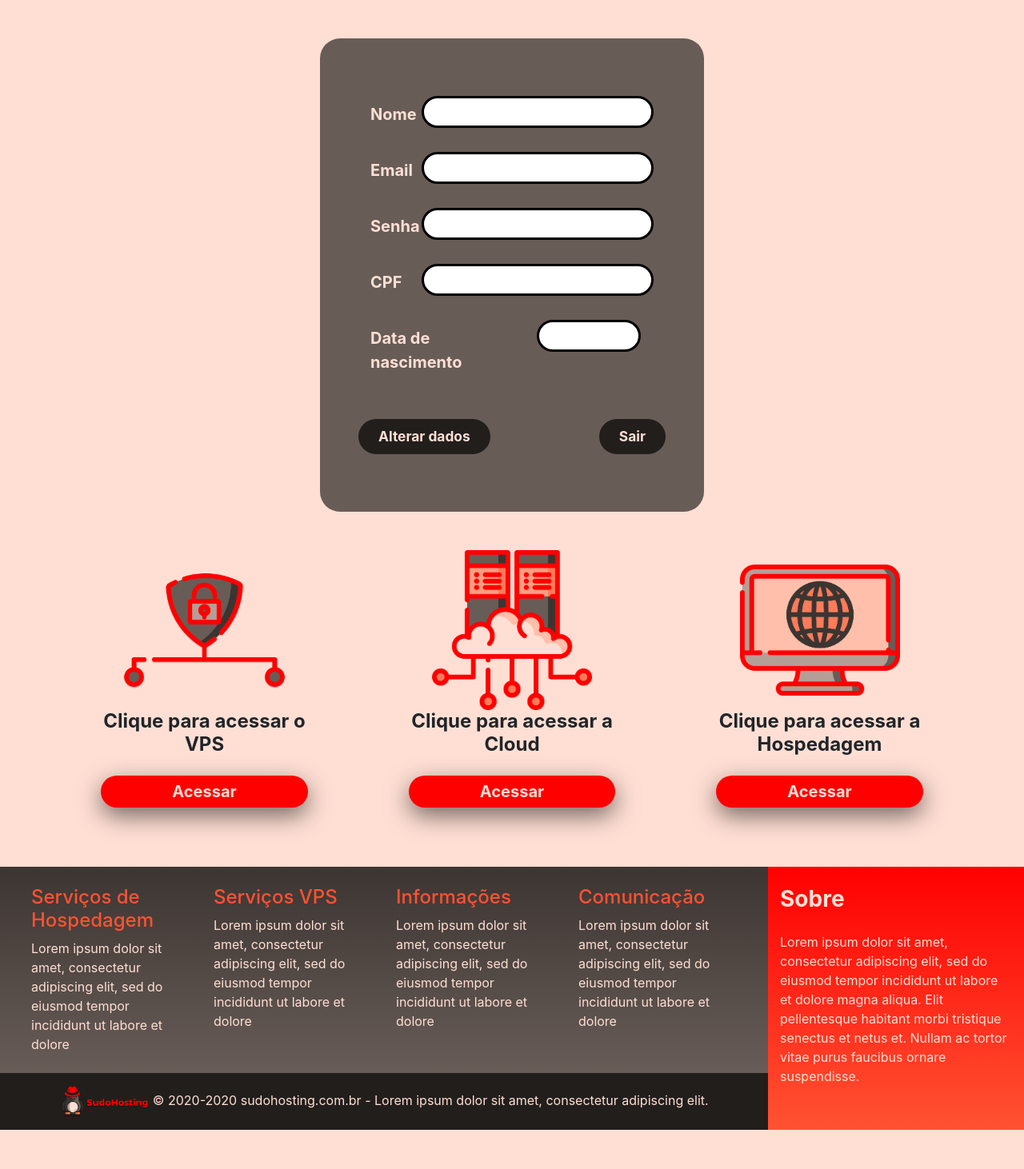
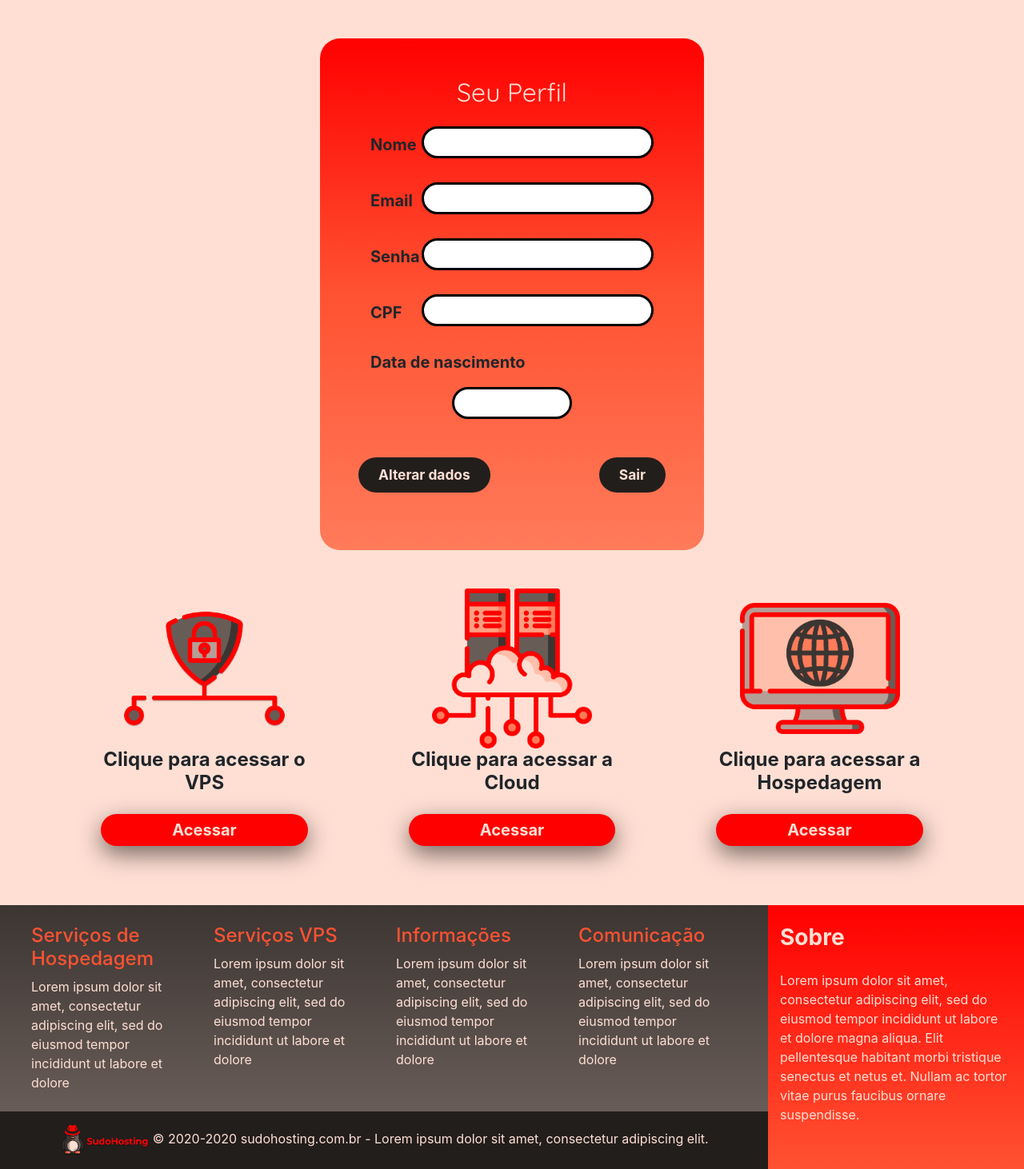
Before and after one commit to DarkSoldierBR/sudohosting, a PHP site: page /auth/user/profile.html in a window 1280 px wide. Shown: the part 73-1535 px from the top of the page at 80% size. Before the commit the page ends 1486 px from the top, so only its background shows below. Run offline with PHP 8.4, Linux system fonts and the light colour scheme; some libraries are stand-ins or nearby versions.

Commit message:
change form and text colors

```diff
--- a/auth/login.html
+++ b/auth/login.html
@@ -30,7 +30,7 @@
                 <!-- Email -->
                 <div class="row my-4">
                     <div class="col-2">
-                        <p class="my-2 text-center text-font font-weight-bold" style="font-size: 15pt">Email</p>
+                        <p class="my-2 text-center font-weight-bold" style="font-size: 15pt">Email</p>
                     </div>
                     <div class="col">
                         <div class="container login-campo">
@@ -42,7 +42,7 @@
                 <!-- Senha -->
                 <div class="row my-4">
                     <div class="col-2">
-                        <p class="my-2 text-center text-font font-weight-bold" style="font-size: 15pt">Senha</p>
+                        <p class="my-2 text-center font-weight-bold" style="font-size: 15pt">Senha</p>
                     </div>
                     <div class="col">
                         <div class="container login-campo">
--- a/auth/user/payment_request.html
+++ b/auth/user/payment_request.html
@@ -41,7 +41,8 @@
                         Após a confirmação do pagamento, o que pode
                         demorar até um pouco mais de um dia,
                         vai ser disponibilizado o serviço pelo qual você pagou.
-                </p></h4>
+                    </p>
+                </h4>
 
                 <div class="row justify-content-between m-4">
                     <button type="button" class="btn button-black">
--- a/auth/user/profile.html
+++ b/auth/user/profile.html
@@ -29,12 +29,13 @@
 
     <div class="container-fluid py-5" id="background">
         <div class="container py-5" id="login-container">
+            <h2 class="text-center text-font quicksand">Seu Perfil</h2>
             <div class="col px-5 text-center">
 
                 <!-- Nome -->
                 <div class="row my-4">
                     <div class="col-2">
-                        <p class="my-2 text-center text-font font-weight-bold" style="font-size: 15pt">Nome</p>
+                        <p class="my-2 text-center font-weight-bold" style="font-size: 15pt">Nome</p>
                     </div>
                     <div class="col">
                         <div class="container login-campo">
@@ -46,7 +47,7 @@
                 <!-- Email -->
                 <div class="row my-4">
                     <div class="col-2">
-                        <p class="my-2 text-center text-font font-weight-bold" style="font-size: 15pt">Email</p>
+                        <p class="my-2 text-center font-weight-bold" style="font-size: 15pt">Email</p>
                     </div>
                     <div class="col d-flex justify-content-center">
                         <div class="container login-campo">
@@ -59,7 +60,7 @@
                 <!-- Senha -->
                 <div class="row my-4">
                     <div class="col-2">
-                        <p class="my-2 text-center text-font font-weight-bold" style="font-size: 15pt">Senha</p>
+                        <p class="my-2 text-center font-weight-bold" style="font-size: 15pt">Senha</p>
                     </div>
                     <div class="col d-flex justify-content-center">
                         <div class="container login-campo">
@@ -72,7 +73,7 @@
                 <!-- CPF -->
                 <div class="row my-4">
                     <div class="col-2">
-                        <p class="my-2 text-center text-font font-weight-bold" style="font-size: 15pt" ;>CPF</p>
+                        <p class="my-2 text-center font-weight-bold" style="font-size: 15pt" ;>CPF</p>
                     </div>
                     <div class="col d-flex justify-content-center">
                         <div class="container login-campo">
@@ -82,15 +83,15 @@
                     </div>
                 </div>
 
-                <!-- Data de Nascimento -->
-                <div class="row my-4 justify-content-between">
-                    <div class="col">
-                        <p class="my-2 font-weight-bold text-font text-left nowrap" style="font-size: 15pt">Data de
-                            nascimento</p>
+                    <!-- Data de Nascimento -->
+                <div class="row justify-content-between my-4">
+                    <div class="col-">
+                        <p class="font-weight-bold text-nowrap" style="font-size: 15pt;margin-left: 15px;">
+                            Data de nascimento</p>
                     </div>
-                    <div class="col">
+                    <div class="col-sm">
 
-                        <input id="date-input" class="login-campo text-center" type="text" style="width: 130px;">
+                        <input id="date-input" class="login-campo text-center" type="text" style="width: 150px;">
                         <!-- datedropper init -->
                         <script>$('#date-input').dateDropper({
                                 large: true,
--- a/css/auth.css
+++ b/css/auth.css
@@ -4,8 +4,8 @@
     background-color: #FFDFD4;
 }
 #login-container{
-    /* background-image: linear-gradient(#FF0000, #FF5232,#FF7B5A); */
-    background-color: #685C57;
+    background-image: linear-gradient(#FF0000, #FF5232,#FF7B5A);
+    /* background-color: #685C57; */
 
     border-radius: 25px;
     width: 30em;
```
Also changed, not shown: auth/register.html (+6 -7 lines), auth/user/update_profile.html (+5 -6 lines).
